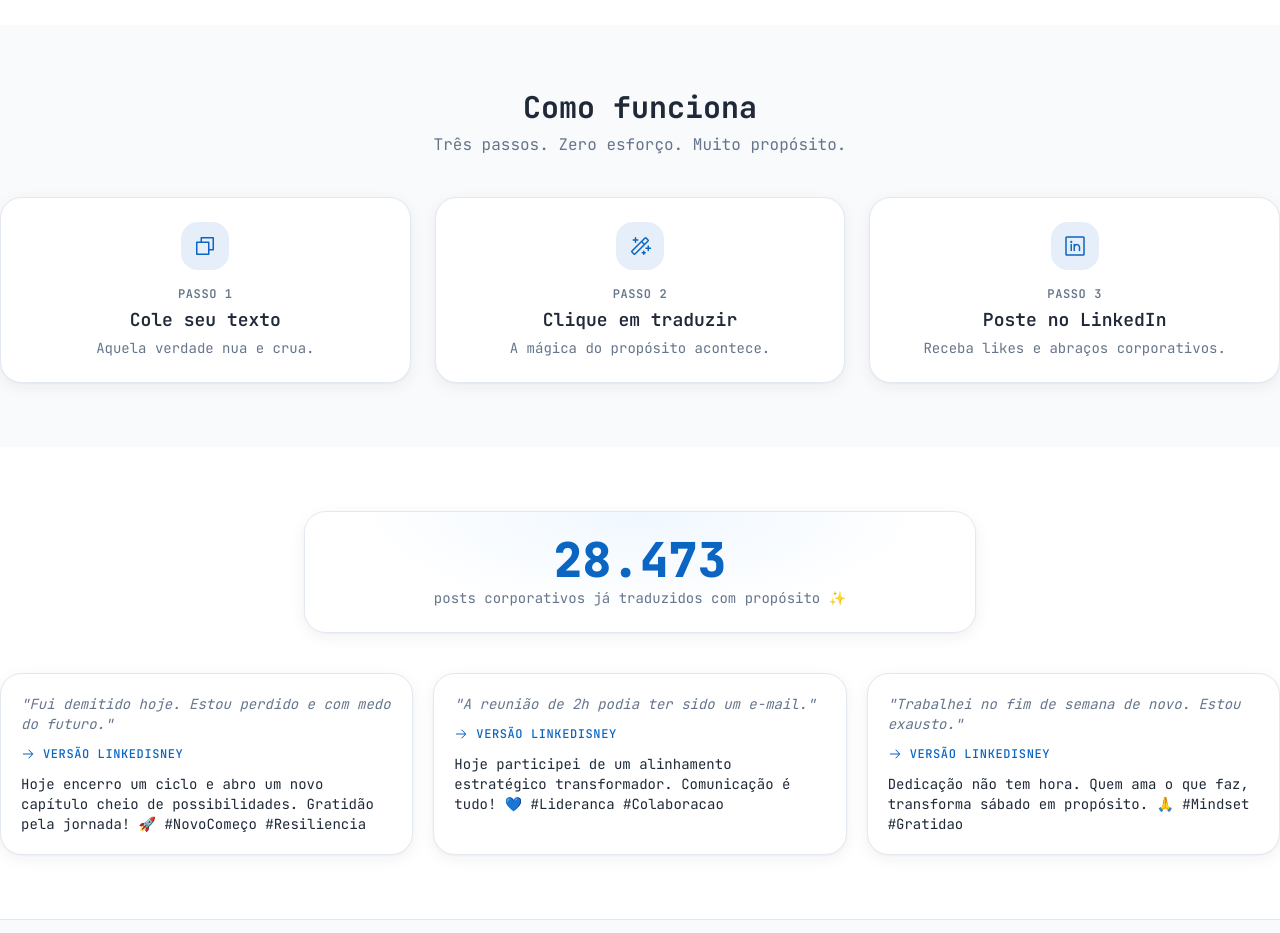
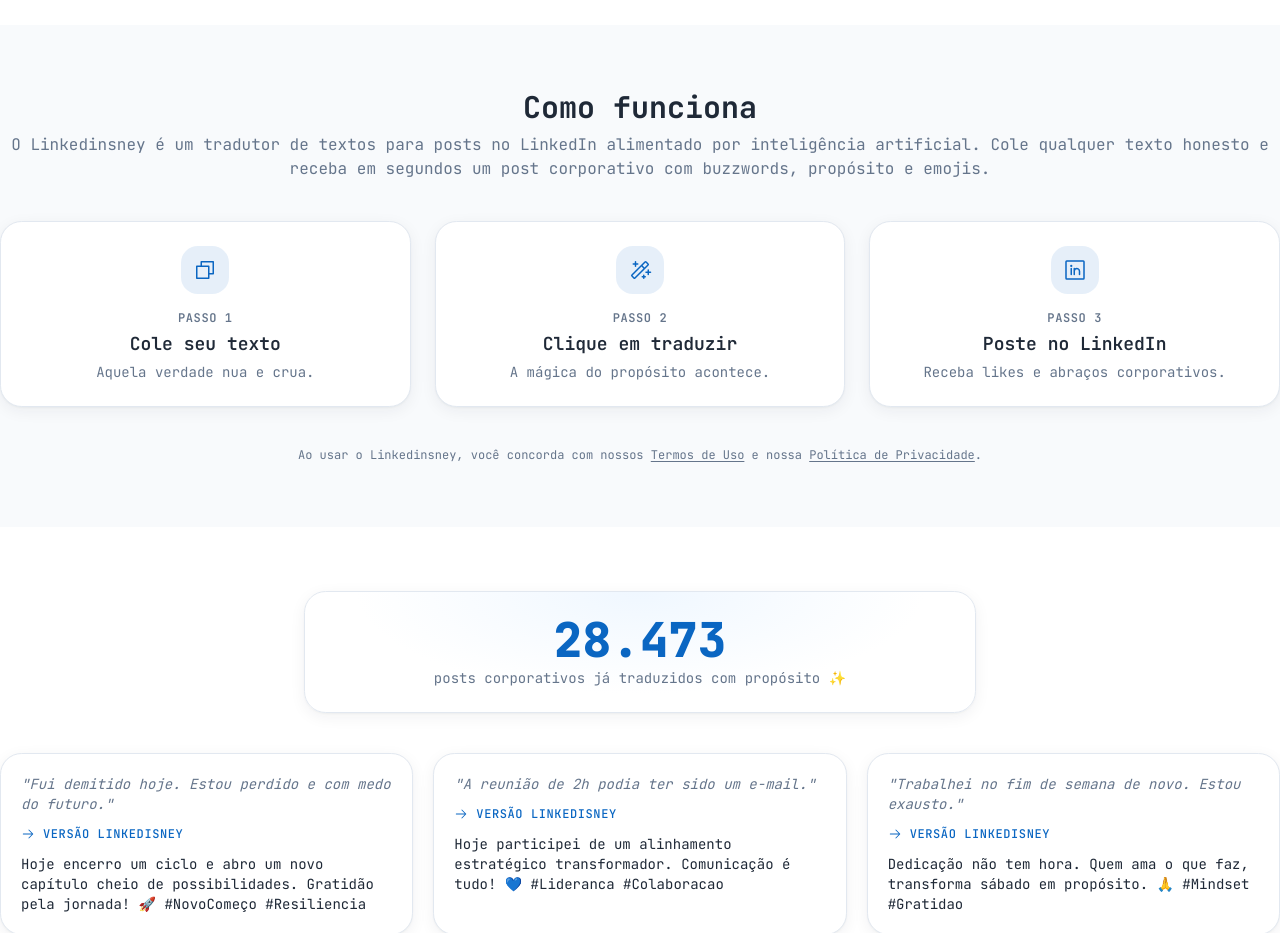
Before and after one commit to ArturMiguel/linkedinsney, a Next.js app: page / in a window 1280 px wide. Shown: the part 920-1853 px from the top of the page. Built offline with nearby package versions, Linux system fonts and the light colour scheme.

Commit message:
fit: Implementadas seções para descrever o app para os crawlers google

```diff
--- a/src/components/HowItWorks/index.tsx
+++ b/src/components/HowItWorks/index.tsx
@@ -1,5 +1,6 @@
 "use client"
 
+import Link from "next/link";
 import { LinkedinLogoIcon, MagicWandIcon } from "@phosphor-icons/react";
 import { CopyIcon } from "@phosphor-icons/react/dist/ssr";
 
@@ -16,7 +17,10 @@
         <h2 className="text-center text-2xl font-bold text-foreground sm:text-3xl">
           Como funciona
         </h2>
-        <p className="mt-2 text-center text-muted-foreground">Três passos. Zero esforço. Muito propósito.</p>
+        <p className="mt-2 text-center text-muted-foreground">
+          O Linkedinsney é um tradutor de textos para posts no LinkedIn alimentado por inteligência artificial.
+          Cole qualquer texto honesto e receba em segundos um post corporativo com buzzwords, propósito e emojis.
+        </p>
         <div className="mt-10 grid gap-6 md:grid-cols-3">
           {steps.map((s, i) => (
             <div
@@ -34,6 +38,17 @@
             </div>
           ))}
         </div>
+        <p className="mt-10 text-center text-xs text-muted-foreground">
+          Ao usar o Linkedinsney, você concorda com nossos{" "}
+          <Link href="/agreements/terms-of-use" className="underline underline-offset-2 hover:text-foreground">
+            Termos de Uso
+          </Link>{" "}
+          e nossa{" "}
+          <Link href="/agreements/privacy-policy" className="underline underline-offset-2 hover:text-foreground">
+            Política de Privacidade
+          </Link>
+          .
+        </p>
       </div>
     </section>
   );
```
